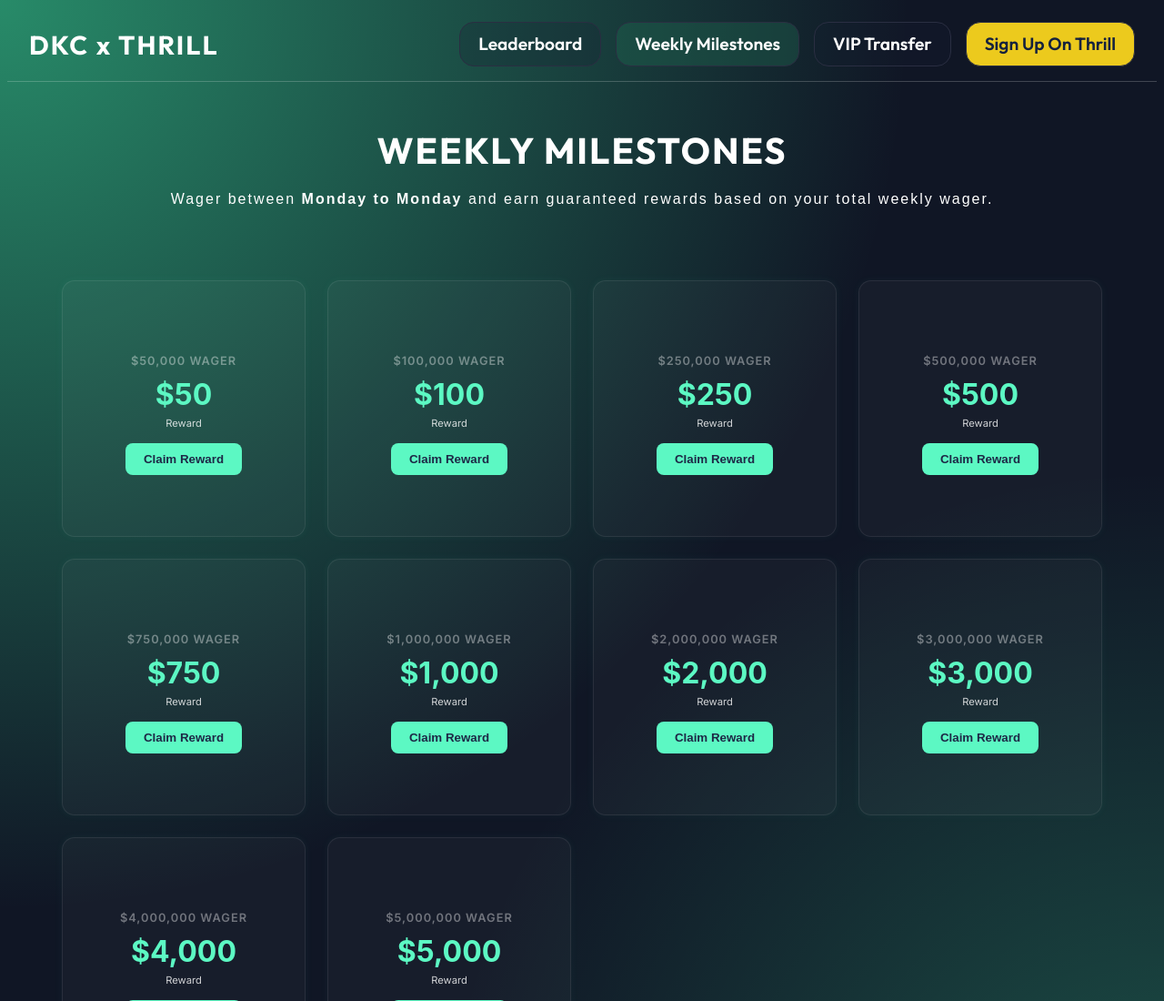
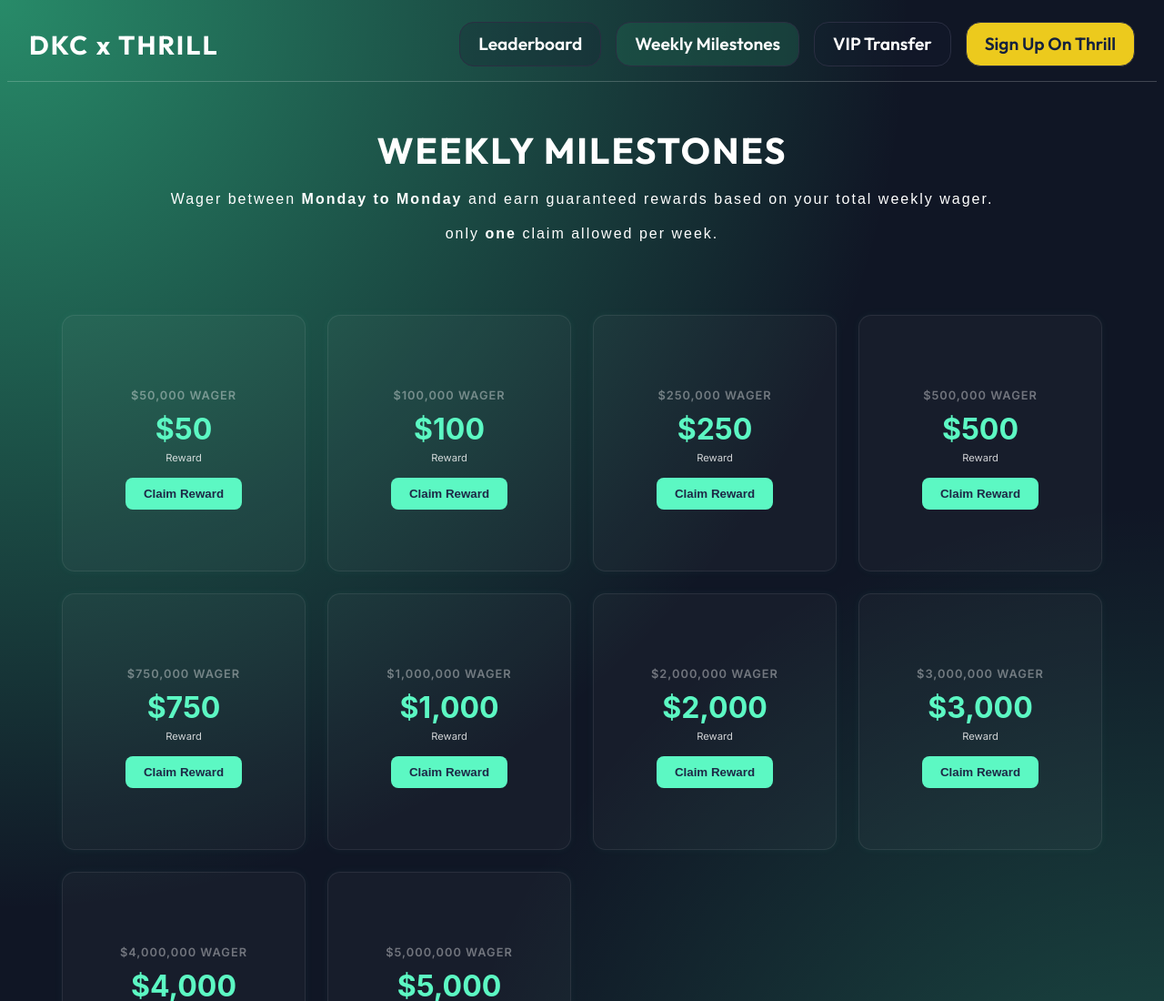
Before and after one commit to noorb404/leaderBoard, a plain HTML site: page leader/weekly.html in a window 1280 px wide. Shown: the top 1100 px of the page at 91% size. Drawn offline with Linux system fonts and the light colour scheme; a web font is replaced by a local one.

Commit message:
Update weekly.html

```diff
--- a/leader/weekly.html
+++ b/leader/weekly.html
@@ -44,6 +44,11 @@
     <div class="header2">
       <div>Wager between <strong>Monday to Monday</strong> and earn guaranteed rewards based on your total weekly wager.</div>
     </div>
+    <!-- Headline Section -->
+    <div class="header2 header3">
+      <div>only <strong>one</strong> claim allowed per week.</div>
+    </div>
+
 
     <div class="vip-milestones-container">
       <div class="milestone-card">
```
